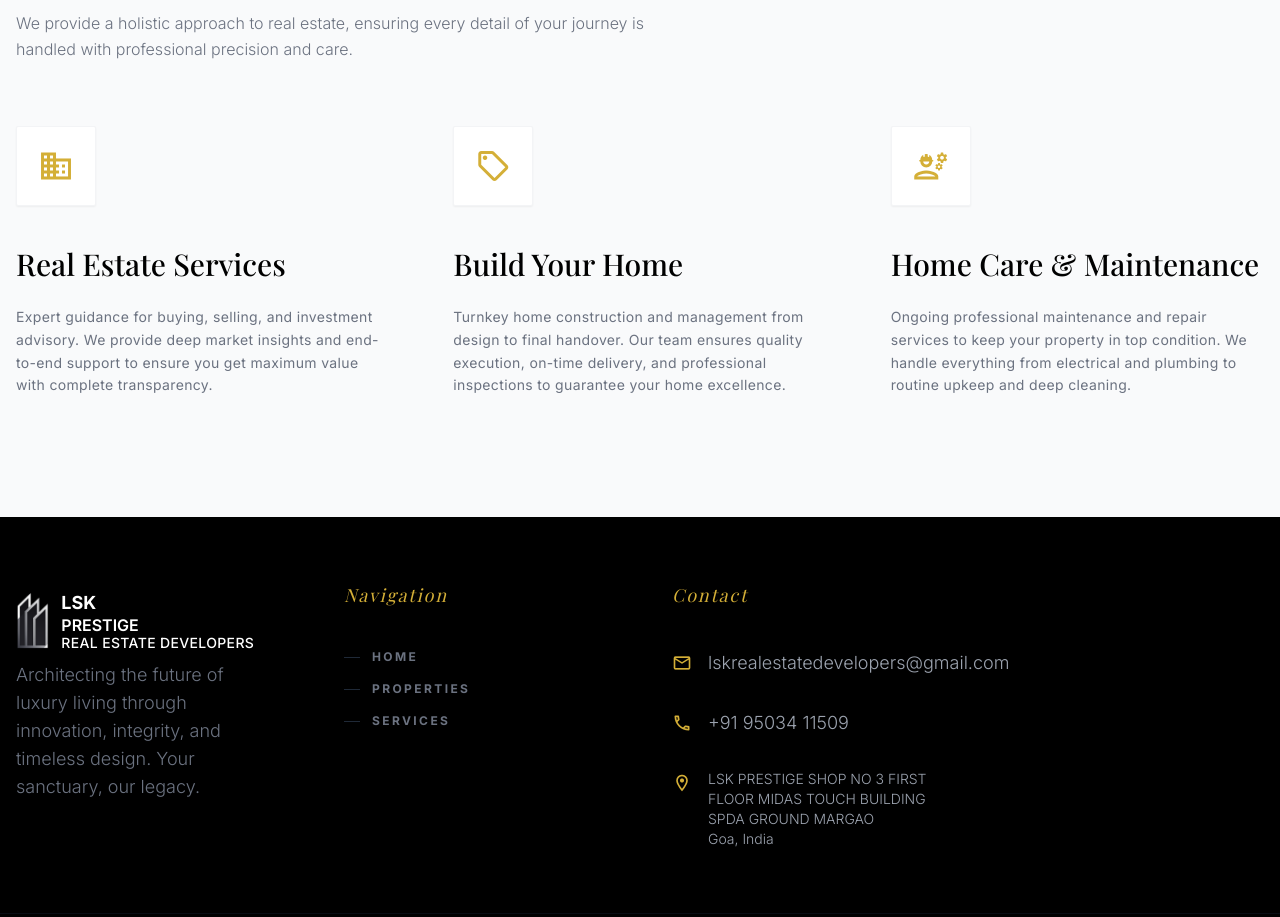
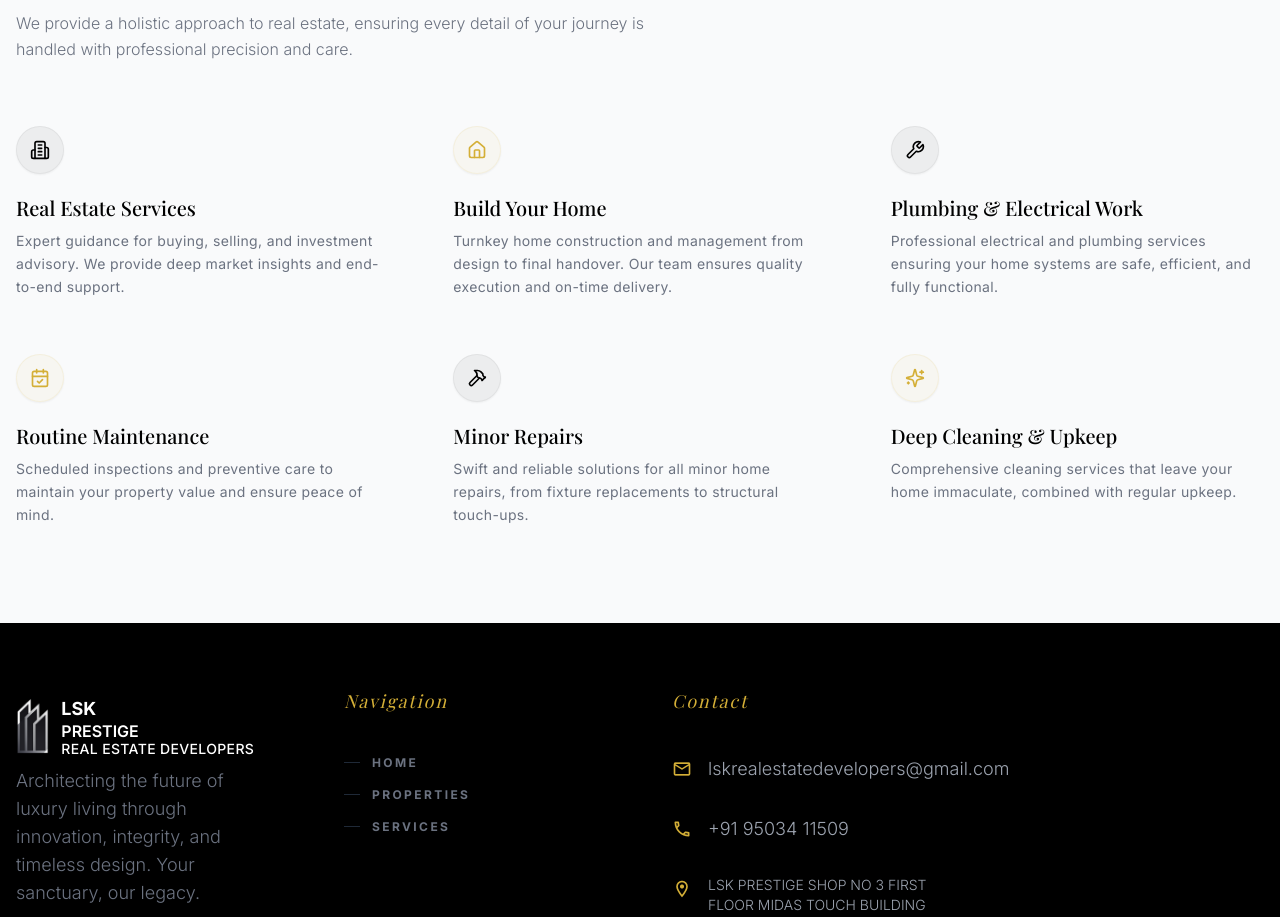
Before and after one commit to N-PCs/LSK-Prestige-Enterprises, a React (Vite) app: page / in a window 1280 px wide. Shown: the part 3820-4737 px from the top of the page. Built offline with nearby package versions, Linux system fonts and the light colour scheme; a web font is replaced by a local one.

Commit message:
update 2.0.2

```diff
--- a/components/ServicesSection.tsx
+++ b/components/ServicesSection.tsx
@@ -1,5 +1,15 @@
 import React from 'react';
 import { SERVICES } from '../constants';
+import { Building2, Home, Wrench, CalendarCheck, Hammer, Sparkles, LucideIcon } from 'lucide-react';
+
+const iconMap: Record<string, LucideIcon> = {
+  Building2,
+  Home,
+  Wrench,
+  CalendarCheck,
+  Hammer,
+  Sparkles,
+};
 
 const ServicesSection: React.FC = () => {
   return (
@@ -18,23 +28,34 @@ const ServicesSection: React.FC = () => {
           </p>
         </div>
 
-        <div className="grid grid-cols-1 md:grid-cols-3 gap-8 sm:gap-12 md:gap-16">
-          {SERVICES.map((service) => (
+        <div className="grid grid-cols-1 md:grid-cols-2 lg:grid-cols-3 gap-x-8 gap-y-10 sm:gap-x-12 lg:gap-x-16">
+          {SERVICES.map((service, index) => {
+            const IconComponent = iconMap[service.icon];
+            const isEven = index % 2 === 0;
+
+            return (
               <div key={service.id} className="group cursor-default relative">
-              <div className="mb-6 sm:mb-8 md:mb-10 w-16 h-16 sm:w-20 sm:h-20 bg-white dark:bg-gray-900 rounded-sm flex items-center justify-center border border-gray-100 dark:border-gray-800 transition-all duration-500 group-hover:border-primary group-hover:-translate-y-2 shadow-sm group-hover:shadow-xl">
-                <span className="material-icons-outlined text-2xl sm:text-3xl md:text-4xl text-primary">
-                  {service.icon}
-                </span>
+                <div
+                  className={`mb-5 w-10 h-10 sm:w-12 sm:h-12 rounded-full flex items-center justify-center transition-all duration-500 group-hover:scale-110 shadow-sm border ${
+                    isEven
+                      ? 'bg-black/5 dark:bg-white/10 text-black dark:text-white group-hover:bg-black dark:group-hover:bg-white group-hover:text-white dark:group-hover:text-black border-black/5 dark:border-white/10'
+                      : 'bg-primary/5 dark:bg-primary/10 text-primary group-hover:bg-primary group-hover:text-white border-primary/10'
+                  }`}
+                >
+                  {IconComponent && <IconComponent className="w-4 h-4 sm:w-5 sm:h-5" />}
                 </div>
-              <h3 className="font-display text-xl sm:text-2xl md:text-3xl font-medium mb-4 sm:mb-6 text-black dark:text-white transition-colors">
+                <h3 className="font-display text-lg sm:text-xl font-medium mb-2 text-black dark:text-white transition-colors">
                   {service.title}
                 </h3>
-              <p className="text-gray-500 dark:text-gray-400 mb-6 sm:mb-8 md:mb-10 leading-relaxed text-sm tracking-wide">
+                <p className="text-gray-500 dark:text-gray-400 mb-4 leading-relaxed text-sm tracking-wide">
                   {service.description}
                 </p>
               </div>
-          ))}
+            );
+          })}
         </div>
+
+
       </div>
     </section>
   );
--- a/constants.ts
+++ b/constants.ts
@@ -119,21 +119,42 @@ export const SERVICES: Service[] = [
     id: '1',
     title: 'Real Estate Services',
     description:
-      'Expert guidance for buying, selling, and investment advisory. We provide deep market insights and end-to-end support to ensure you get maximum value with complete transparency.',
-    icon: 'domain',
+      'Expert guidance for buying, selling, and investment advisory. We provide deep market insights and end-to-end support.',
+    icon: 'Building2',
   },
   {
     id: '2',
     title: 'Build Your Home',
     description:
-      'Turnkey home construction and management from design to final handover. Our team ensures quality execution, on-time delivery, and professional inspections to guarantee your home excellence.',
-    icon: 'sell',
+      'Turnkey home construction and management from design to final handover. Our team ensures quality execution and on-time delivery.',
+    icon: 'Home',
   },
   {
     id: '3',
-    title: 'Home Care & Maintenance',
+    title: 'Plumbing & Electrical Work',
     description:
-      'Ongoing professional maintenance and repair services to keep your property in top condition. We handle everything from electrical and plumbing to routine upkeep and deep cleaning.',
-    icon: 'engineering',
+      'Professional electrical and plumbing services ensuring your home systems are safe, efficient, and fully functional.',
+    icon: 'Wrench',
+  },
+  {
+    id: '4',
+    title: 'Routine Maintenance',
+    description:
+      'Scheduled inspections and preventive care to maintain your property value and ensure peace of mind.',
+    icon: 'CalendarCheck',
+  },
+  {
+    id: '5',
+    title: 'Minor Repairs',
+    description:
+      'Swift and reliable solutions for all minor home repairs, from fixture replacements to structural touch-ups.',
+    icon: 'Hammer',
+  },
+  {
+    id: '6',
+    title: 'Deep Cleaning & Upkeep',
+    description:
+      'Comprehensive cleaning services that leave your home immaculate, combined with regular upkeep.',
+    icon: 'Sparkles',
   },
 ];
```
Lines whose indentation alone changed are shown as unchanged.
